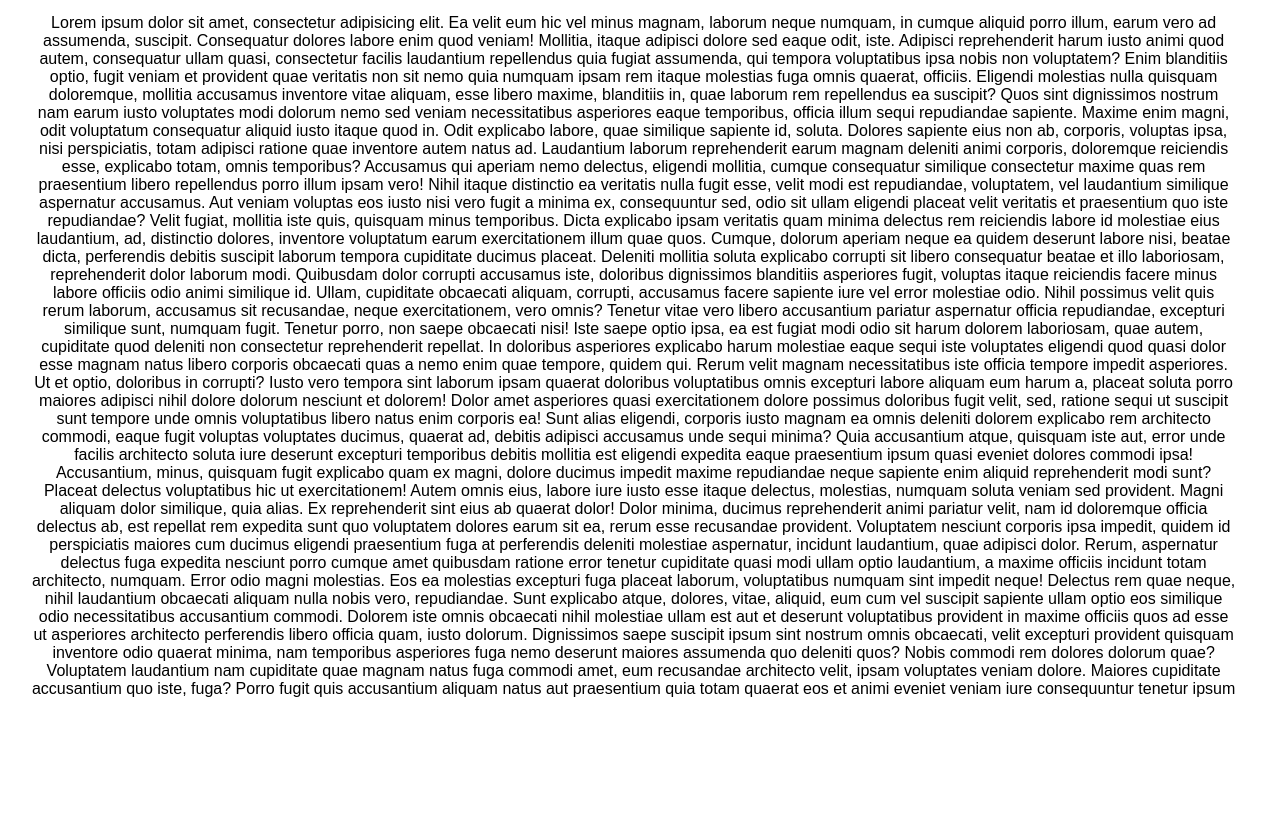
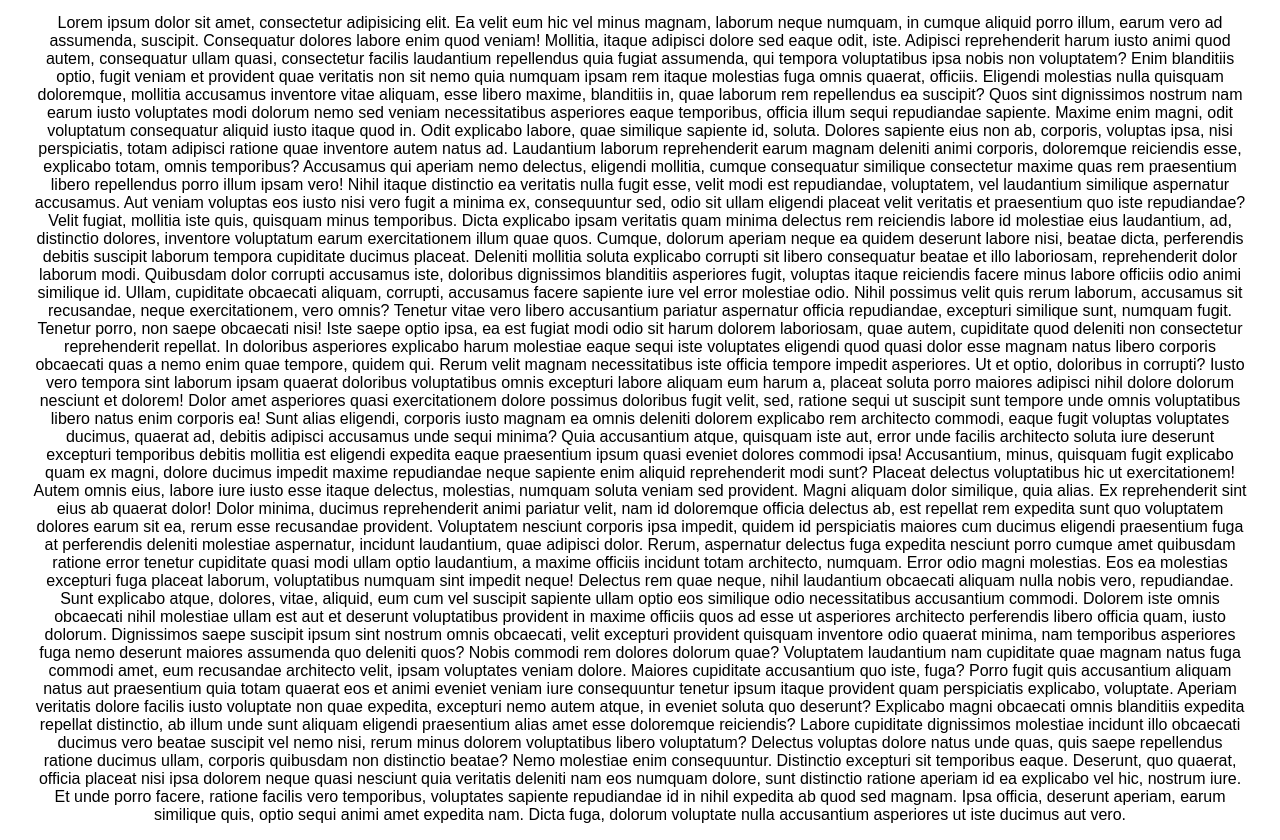
Before and after one commit to nikitosikus/burgerMenuCss2, a plain HTML site: page index.html in a window 1280 px wide. Shown: the part 102-942 px from the top of the page. Before the commit the page ends 800 px from the top, so only its background shows below. Drawn offline with Linux system fonts and the light colour scheme.

Commit message:
Add files via upload

```diff
--- a/style.css
+++ b/style.css
@@ -9,8 +9,11 @@ body {
 
 }
 .wrapper {
-	width: 99vw;
-	height: 100vh;
+	/*width: 99vw;
+	height: 100vh;*/
+	max-width: 1450px;
+	width: 100%;
+	height: 100%;
 	overflow: auto;
 }
 a {
```
